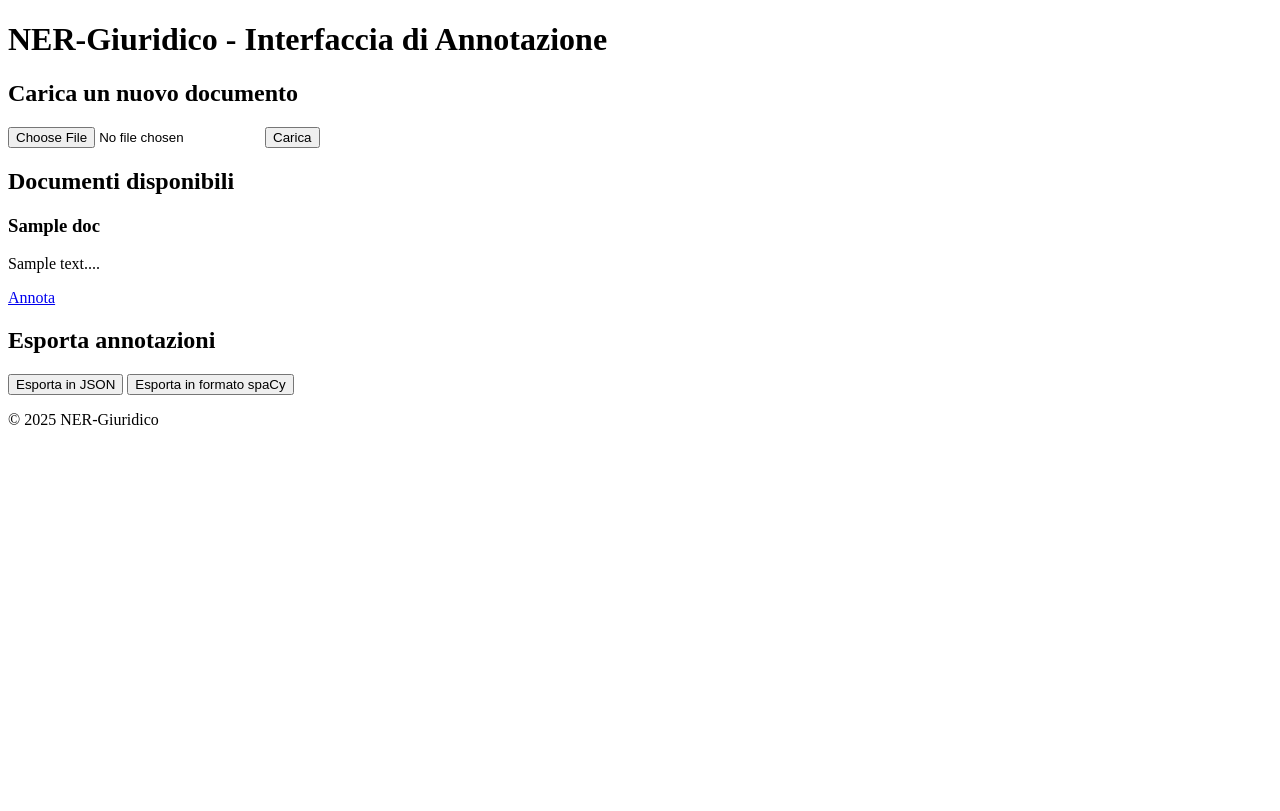
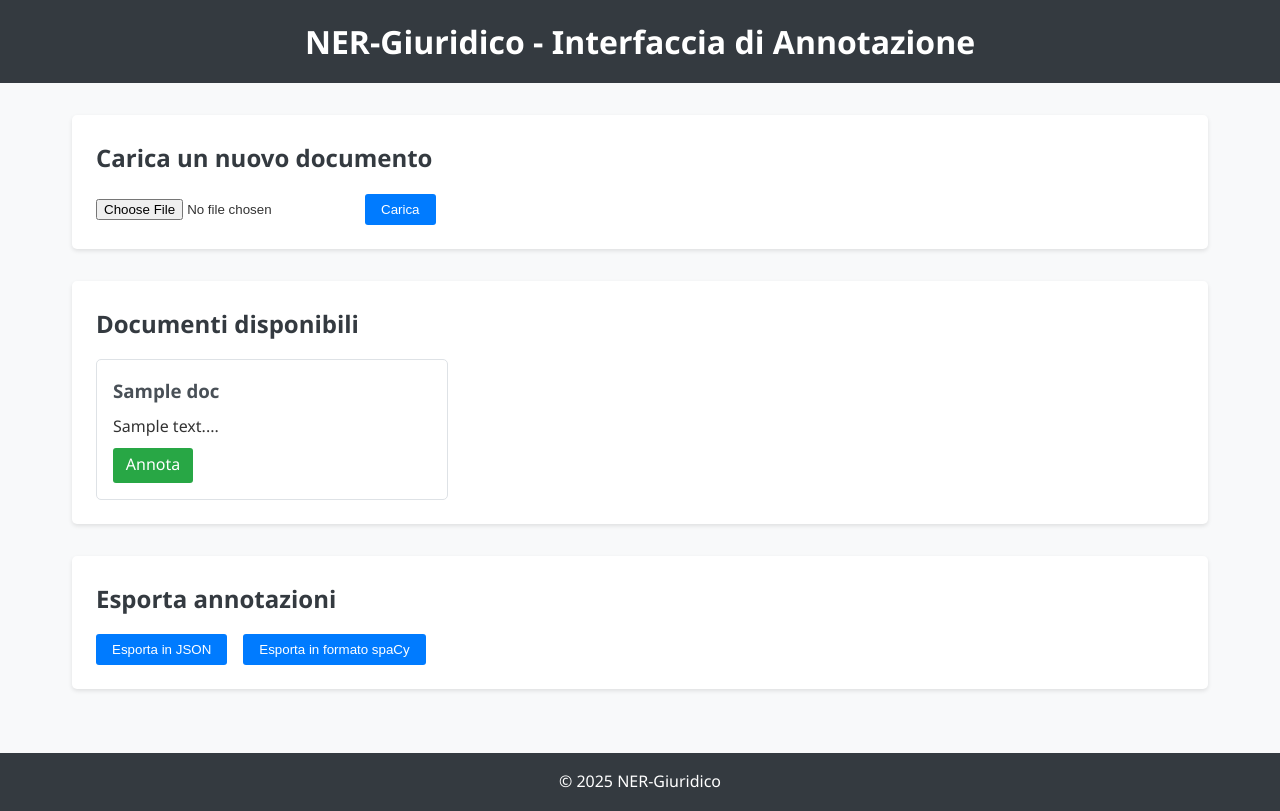
Before and after one commit to Legal-AI-Benchmark-Italia/MERL-T, a Flask app: template src/data_lab/ner-giuridico/ner_giuridico/annotation/templates/index.html in a window 1280 px wide. Before the commit the page ends 425 px from the top, so only its background shows below. Run offline with Flask 3, Linux system fonts and the light colour scheme; the template is opened without the code that fills it: most values are stand-ins (such as "Sample title", 1, 10 or a date in 2020).

Commit message:
style modificato

```diff
--- a/src/data_lab/ner-giuridico/ner_giuridico/annotation/static/css/style.css
+++ b/src/data_lab/ner-giuridico/ner_giuridico/annotation/static/css/style.css
@@ -1,3 +1,239 @@
+/* Stili generali */
+* {
+    box-sizing: border-box;
+    margin: 0;
+    padding: 0;
+}
+
+body {
+    font-family: 'Segoe UI', Tahoma, Geneva, Verdana, sans-serif;
+    line-height: 1.6;
+    color: #333;
+    background-color: #f8f9fa;
+}
+
+header {
+    background-color: #343a40;
+    color: white;
+    padding: 1rem;
+    text-align: center;
+}
+
+header nav {
+    margin-top: 0.5rem;
+}
+
+header nav a {
+    color: white;
+    text-decoration: none;
+}
+
+header nav a:hover {
+    text-decoration: underline;
+}
+
+main {
+    max-width: 1200px;
+    margin: 0 auto;
+    padding: 2rem;
+}
+
+section {
+    margin-bottom: 2rem;
+    background-color: white;
+    border-radius: 5px;
+    padding: 1.5rem;
+    box-shadow: 0 2px 4px rgba(0, 0, 0, 0.1);
+}
+
+h2 {
+    margin-bottom: 1rem;
+    color: #343a40;
+}
+
+h3 {
+    margin-bottom: 0.5rem;
+    color: #495057;
+}
+
+footer {
+    text-align: center;
+    padding: 1rem;
+    background-color: #343a40;
+    color: white;
+}
+
+/* Stili per la pagina principale */
+.upload-section {
+    margin-bottom: 2rem;
+}
+
+#upload-form {
+    display: flex;
+    gap: 1rem;
+    align-items: center;
+}
+
+button {
+    padding: 0.5rem 1rem;
+    background-color: #007bff;
+    color: white;
+    border: none;
+    border-radius: 3px;
+    cursor: pointer;
+    transition: background-color 0.2s;
+}
+
+button:hover {
+    background-color: #0069d9;
+}
+
+.documents-list {
+    display: grid;
+    grid-template-columns: repeat(auto-fill, minmax(300px, 1fr));
+    gap: 1rem;
+}
+
+.document-item {
+    border: 1px solid #dee2e6;
+    border-radius: 5px;
+    padding: 1rem;
+    transition: transform 0.2s;
+}
+
+.document-item:hover {
+    transform: translateY(-3px);
+    box-shadow: 0 4px 8px rgba(0, 0, 0, 0.1);
+}
+
+.annotate-btn {
+    display: inline-block;
+    margin-top: 0.5rem;
+    padding: 0.3rem 0.8rem;
+    background-color: #28a745;
+    color: white;
+    text-decoration: none;
+    border-radius: 3px;
+    transition: background-color 0.2s;
+}
+
+.annotate-btn:hover {
+    background-color: #218838;
+}
+
+.export-buttons {
+    display: flex;
+    gap: 1rem;
+}
+
+/* Stili per la pagina di annotazione */
+.annotation-area {
+    display: grid;
+    grid-template-columns: 250px 1fr 300px;
+    gap: 1rem;
+}
+
+.entity-types {
+    border-right: 1px solid #dee2e6;
+    padding-right: 1rem;
+}
+
+.entity-type-list {
+    display: flex;
+    flex-direction: column;
+    gap: 0.5rem;
+    margin-bottom: 1rem;
+}
+
+.entity-type {
+    padding: 0.5rem;
+    border-radius: 3px;
+    color: white;
+    cursor: pointer;
+    transition: transform 0.2s, box-shadow 0.2s;
+    margin-bottom: 5px;
+    text-shadow: 0px 0px 2px rgba(0, 0, 0, 0.5);
+}
+
+.entity-type:hover {
+    transform: translateY(-2px);
+    box-shadow: 0 2px 5px rgba(0, 0, 0, 0.2);
+}
+
+.entity-type.selected {
+    box-shadow: 0 0 0 3px #007bff, 0 0 10px rgba(0, 123, 255, 0.5);
+}
+
+.text-container {
+    border: 1px solid #dee2e6;
+    border-radius: 5px;
+    padding: 1rem;
+    background-color: #f8f9fa;
+    height: 500px;
+    overflow-y: auto;
+}
+
+#text-content {
+    white-space: pre-wrap;
+    line-height: 1.8;
+}
+
+.highlight {
+    background-color: #ffff99;
+}
+
+.entity-highlight {
+    padding: 2px 0;
+    border-radius: 2px;
+    color: white;
+    position: relative;
+    cursor: pointer;
+    display: inline-block;
+    text-shadow: 0px 0px 2px rgba(0, 0, 0, 0.5);
+}
+
+.annotations-list {
+    border-left: 1px solid #dee2e6;
+    padding-left: 1rem;
+}
+
+.annotation-item {
+    margin-bottom: 0.5rem;
+    padding: 0.5rem;
+    border: 1px solid #dee2e6;
+    border-radius: 3px;
+    display: flex;
+    flex-direction: column;
+    gap: 0.3rem;
+}
+
+.annotation-text {
+    font-weight: bold;
+}
+
+.annotation-type {
+    display: inline-block;
+    padding: 0.2rem 0.5rem;
+    border-radius: 3px;
+    color: white;
+    font-size: 0.8rem;
+}
+
+.delete-annotation {
+    align-self: flex-end;
+    padding: 0.2rem 0.5rem;
+    background-color: #dc3545;
+    color: white;
+    border: none;
+    border-radius: 3px;
+    cursor: pointer;
+    font-size: 0.8rem;
+}
+
+.delete-annotation:hover {
+    background-color: #c82333;
+}
+
 /* Aggiungi queste regole CSS al tuo file style.css esistente */
 
 /* Stile per l'evidenziazione delle entità */
```
